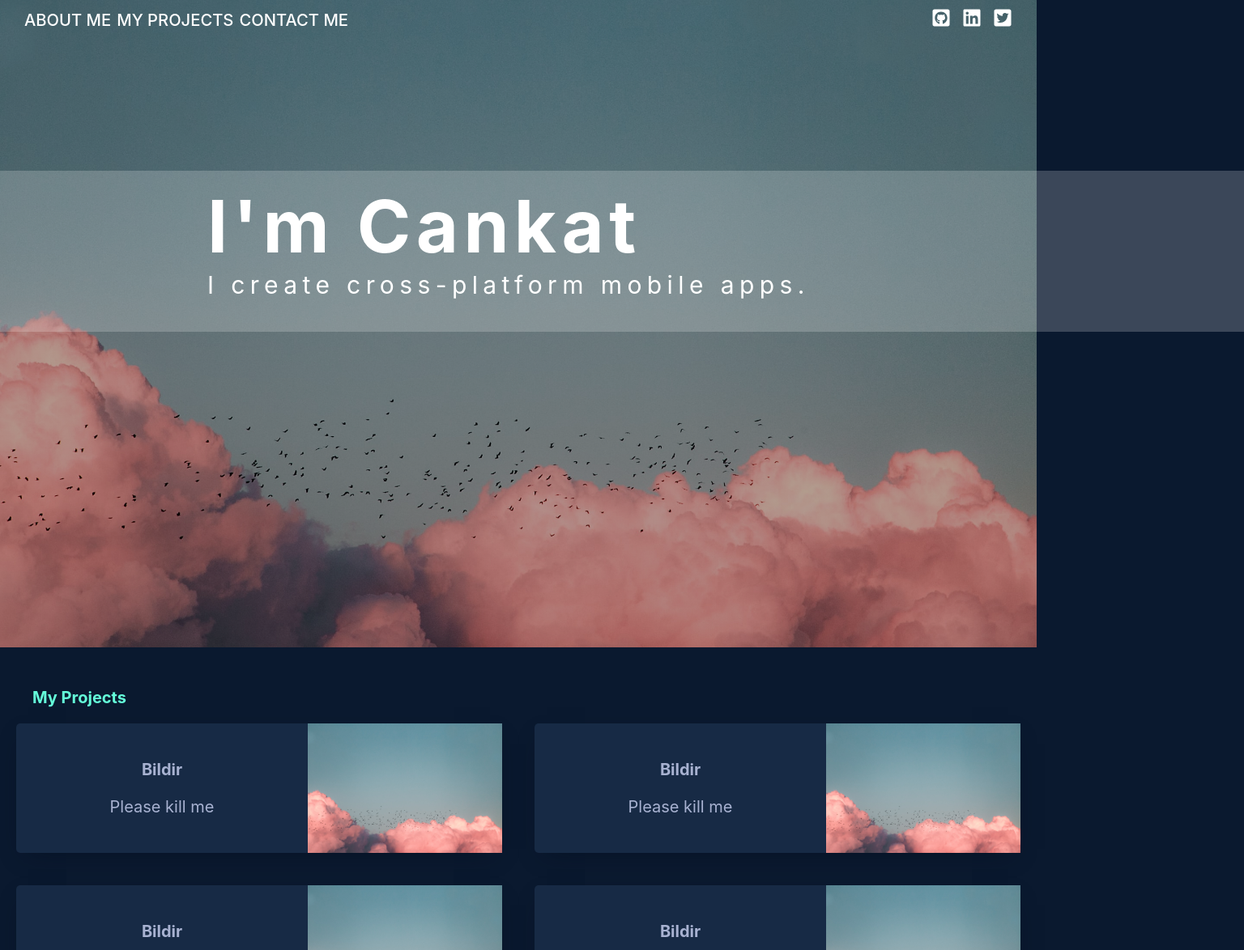
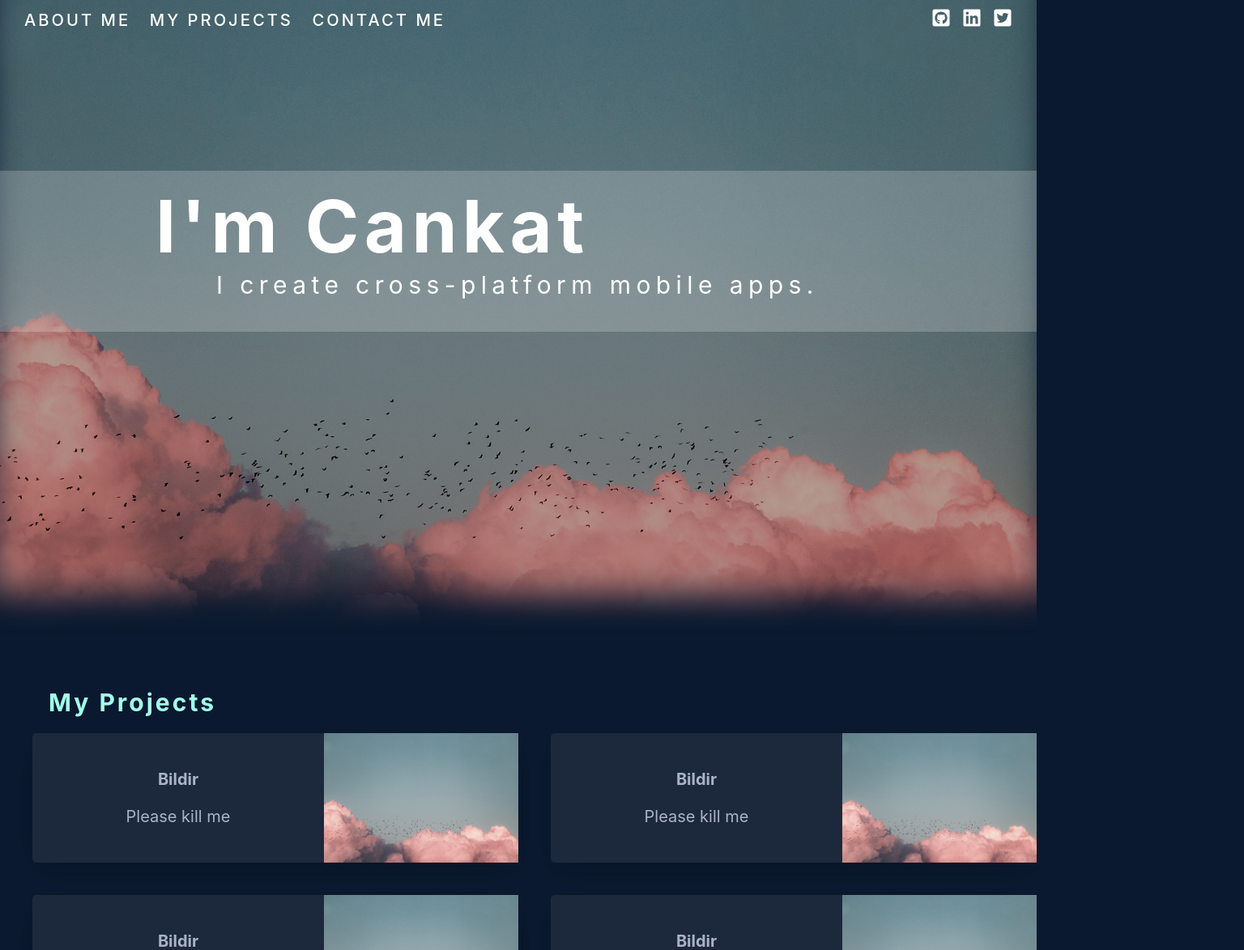
Before and after one commit to cankat-orum/reactjs-portfolio-website, a React (Create React App) app: page / in a window 1280 px wide. Shown: the top 1174 px of the page at 81% size, 1536 px wide, since content can reach past the window. Built offline with nearby package versions, Linux system fonts and the light colour scheme.

Commit message:
Css styling
- hover transmissions to project components.
- bottom inset box-shadow to AboutMe section

```diff
--- a/src/AboutMe.css
+++ b/src/AboutMe.css
@@ -8,6 +8,8 @@
   background-size: cover;
   background-position: bottom;
   height: 100vh;
+  /* box-shadow: inset 0 0 20px #000000; */
+  box-shadow: inset 0 -75px 40px -10px rgb(10, 25, 47);
 }
 
 .about-me-info {
@@ -17,7 +19,7 @@
   width: 100vw;
   padding-top: 15px;
   padding-bottom: 40px;
-  padding-left: 20vw;
+  padding-left: 15vw;
 }
 
 .about-me-info-h1,
@@ -33,4 +35,5 @@
 
 .about-me-info-p {
   font-size: 1.5em;
+  margin-left: 75px;
 }
--- a/src/Header.css
+++ b/src/Header.css
@@ -20,12 +20,13 @@
 }
 
 .nav-left-ul {
-  width: 400px;
+  width: 520px;
   display: flex;
   align-items: center;
   justify-content: space-between;
   font-weight: 500;
   color: white;
+  letter-spacing: 3px;
 }
 
 .nav-left {
--- a/src/ProjectItem.css
+++ b/src/ProjectItem.css
@@ -6,6 +6,13 @@
   box-shadow: rgba(2, 12, 27, 0.7) 0px 10px 30px -15px;
   border-radius: 5px;
   margin: 20px;
+  filter: grayscale(30%);
+  transition: 0.05s;
+}
+
+.ProjectItem:hover {
+  filter: none;
+  box-shadow: 0px 0px 10px 5px rgba(2, 12, 27, 0.7);
 }
 
 .thumbnail {
--- a/src/Projects.css
+++ b/src/Projects.css
@@ -1,10 +1,14 @@
 .Projects {
-  height: 100vh;
+  padding-bottom: 50px;
+  padding-left: 20px;
+  padding-right: 20px;
 }
 
 .projects-section-title {
-  color: rgb(100, 255, 218);
+  color: rgb(162, 255, 233);
   margin-top: 50px;
   padding-left: 40px;
   text-align: left;
+  font-size: 1.5em;
+  letter-spacing: 3px;
 }
--- a/src/index.css
+++ b/src/index.css
@@ -6,6 +6,7 @@ body {
     sans-serif;
   -webkit-font-smoothing: antialiased;
   -moz-osx-font-smoothing: grayscale;
+  overflow-x: hidden;
 }
 
 code {
@@ -15,4 +16,5 @@ code {
 
 html {
   height: 100%;
+  overflow-x: hidden;
 }
```
